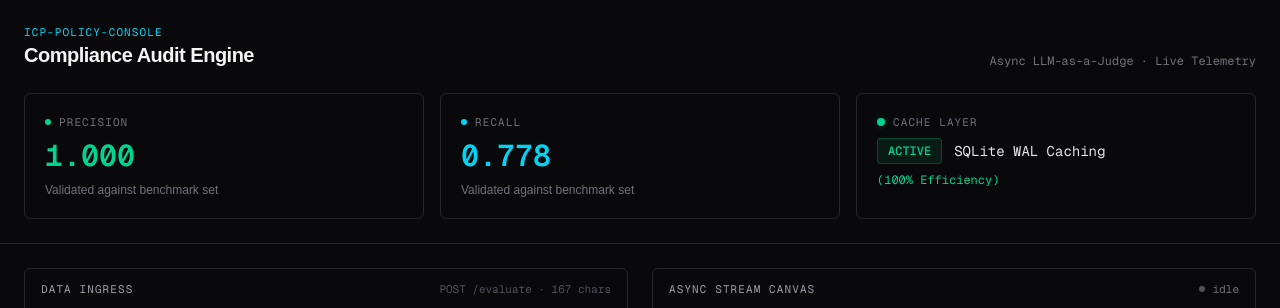
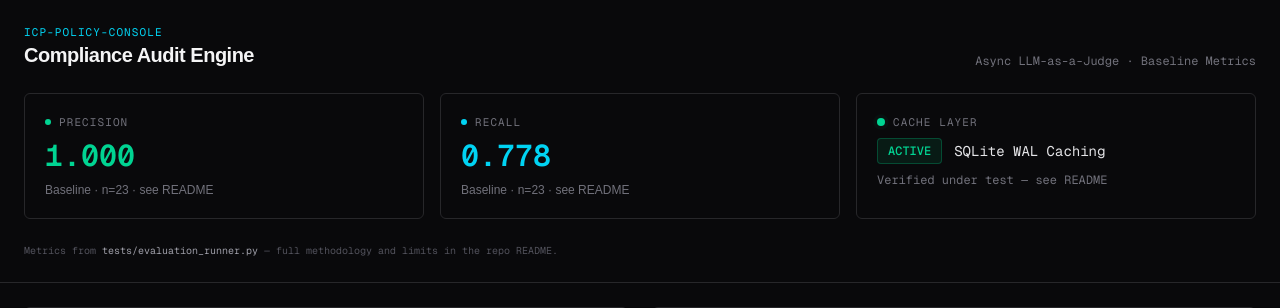
Before and after one commit to rishabhbhawsar/icp-policy-evaluator, a Next.js app in the folder frontend/: page / in a window 1280 px wide. Shown: the top 308 px of the page. Built offline with nearby package versions, Linux system fonts and the light colour scheme; no server answers.

Commit message:
docs: label baseline metrics with sample size and source; update provider references

```diff
--- a/frontend/src/components/TelemetryHeader.tsx
+++ b/frontend/src/components/TelemetryHeader.tsx
@@ -85,8 +85,8 @@ const CacheStatusBadge: FC<CacheStatusBadgeProps> = ({
       </span>
       <span className="font-mono text-sm text-zinc-200">{label}</span>
     </div>
-    <span className="font-mono text-xs text-emerald-400">
-      ({efficiency} Efficiency)
+    <span className="font-mono text-xs text-zinc-500">
+      {efficiency}
     </span>
   </div>
 );
@@ -94,7 +94,7 @@ const CacheStatusBadge: FC<CacheStatusBadgeProps> = ({
 const TelemetryHeader: FC<TelemetryHeaderProps> = ({
   precision = "1.000",
   recall = "0.778",
-  cacheEfficiency = "100%",
+  cacheEfficiency = "Verified under test — see README",
   cacheActive = true,
 }) => {
   return (
@@ -110,21 +110,21 @@ const TelemetryHeader: FC<TelemetryHeaderProps> = ({
             </h1>
           </div>
           <p className="font-mono text-xs text-zinc-500">
-            Async LLM-as-a-Judge &middot; Live Telemetry
+            Async LLM-as-a-Judge &middot; Baseline Metrics
           </p>
         </div>
 
-        <div className="grid grid-cols-1 gap-4 md:grid-cols-3">
+                <div className="grid grid-cols-1 gap-4 md:grid-cols-3">
           <MetricCard
             label="Precision"
             value={precision}
-            caption="Validated against benchmark set"
+            caption="Baseline · n=23 · see README"
             tone="emerald"
           />
           <MetricCard
             label="Recall"
             value={recall}
-            caption="Validated against benchmark set"
+            caption="Baseline · n=23 · see README"
             tone="cyan"
           />
           <CacheStatusBadge
@@ -133,6 +133,10 @@ const TelemetryHeader: FC<TelemetryHeaderProps> = ({
             active={cacheActive}
           />
         </div>
+
+        <p className="font-mono text-[10px] text-zinc-600">
+          Metrics from <code className="text-zinc-400">tests/evaluation_runner.py</code> — full methodology and limits in the repo README.
+        </p>
       </div>
     </header>
   );
```
Also changed, not shown: 1 other file (tests, documents, lock files or other folders).
